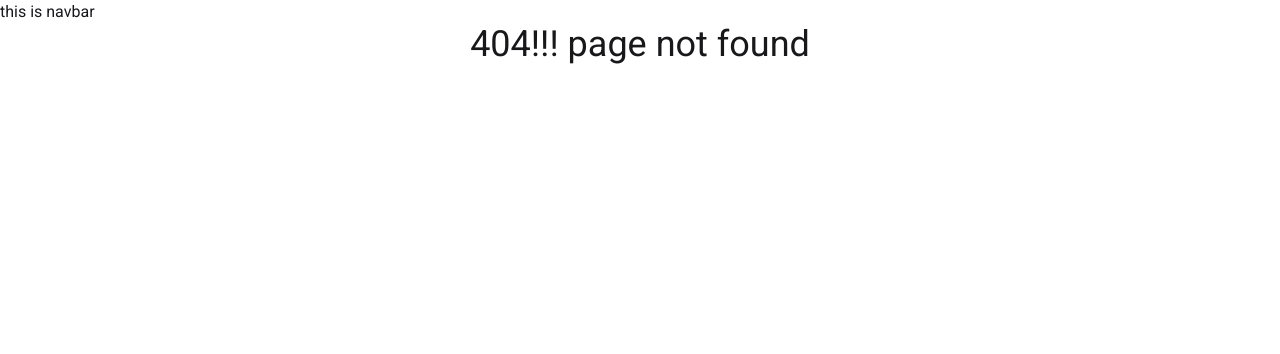
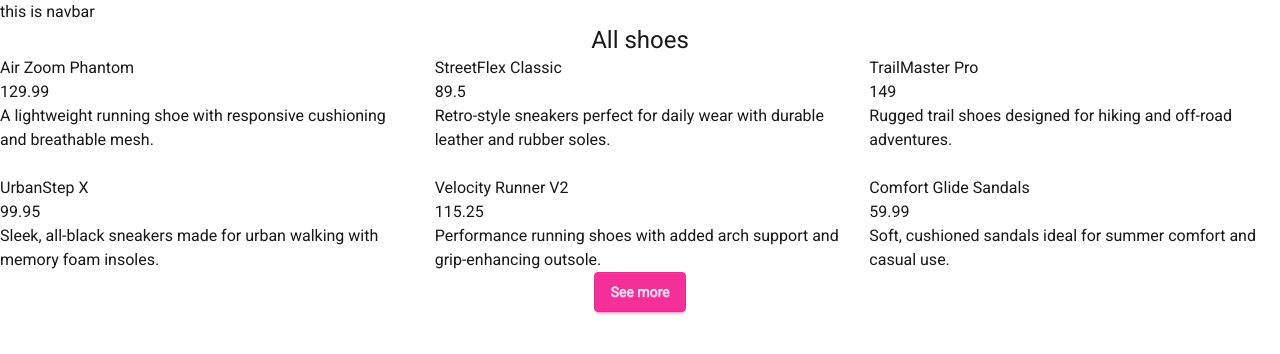
Before and after one commit to sowmik-sec/my-nextjs-app, a Next.js app: page /all-shoes in a window 1280 px wide. Before the commit this address had no page. Shown: the top 354 px of the page. Built offline with nearby package versions, Linux system fonts and the light colour scheme; data requests are answered from the project's data file.

Commit message:
Advance Data Fetching Strategies with SSR

```diff
--- /dev/null
+++ b/src/app/all-shoes/page.js
@@ -0,0 +1,29 @@
+import Link from "next/link";
+
+async function AllShoes() {
+  const res = await fetch("http://localhost:5000/shoes", {
+    cache: "no-store",
+  });
+  const shoes = await res.json();
+  return (
+    <div>
+      <h1 className="text-center text-2xl">All shoes</h1>
+      <div className="grid grid-cols-3 gap-6">
+        {shoes.map((shoe) => (
+          <div key={shoe.id}>
+            <p>{shoe.title}</p>
+            <p>{shoe.price}</p>
+            <p>{shoe.description}</p>
+          </div>
+        ))}
+      </div>
+      <div className="text-center">
+        <Link href={"/all-shoes"}>
+          <button className="btn btn-secondary">See more</button>
+        </Link>
+      </div>
+    </div>
+  );
+}
+
+export default AllShoes;
```
